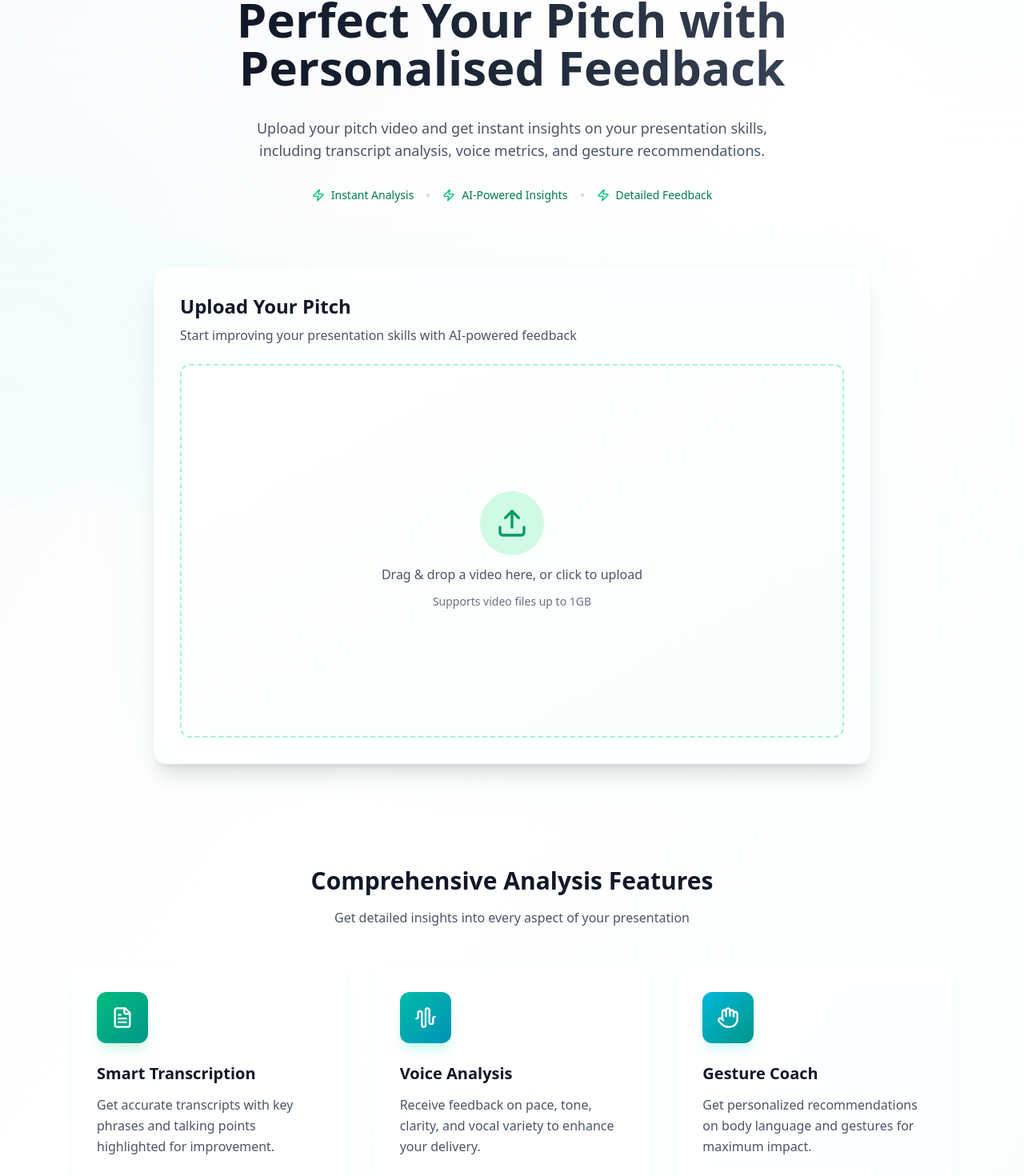
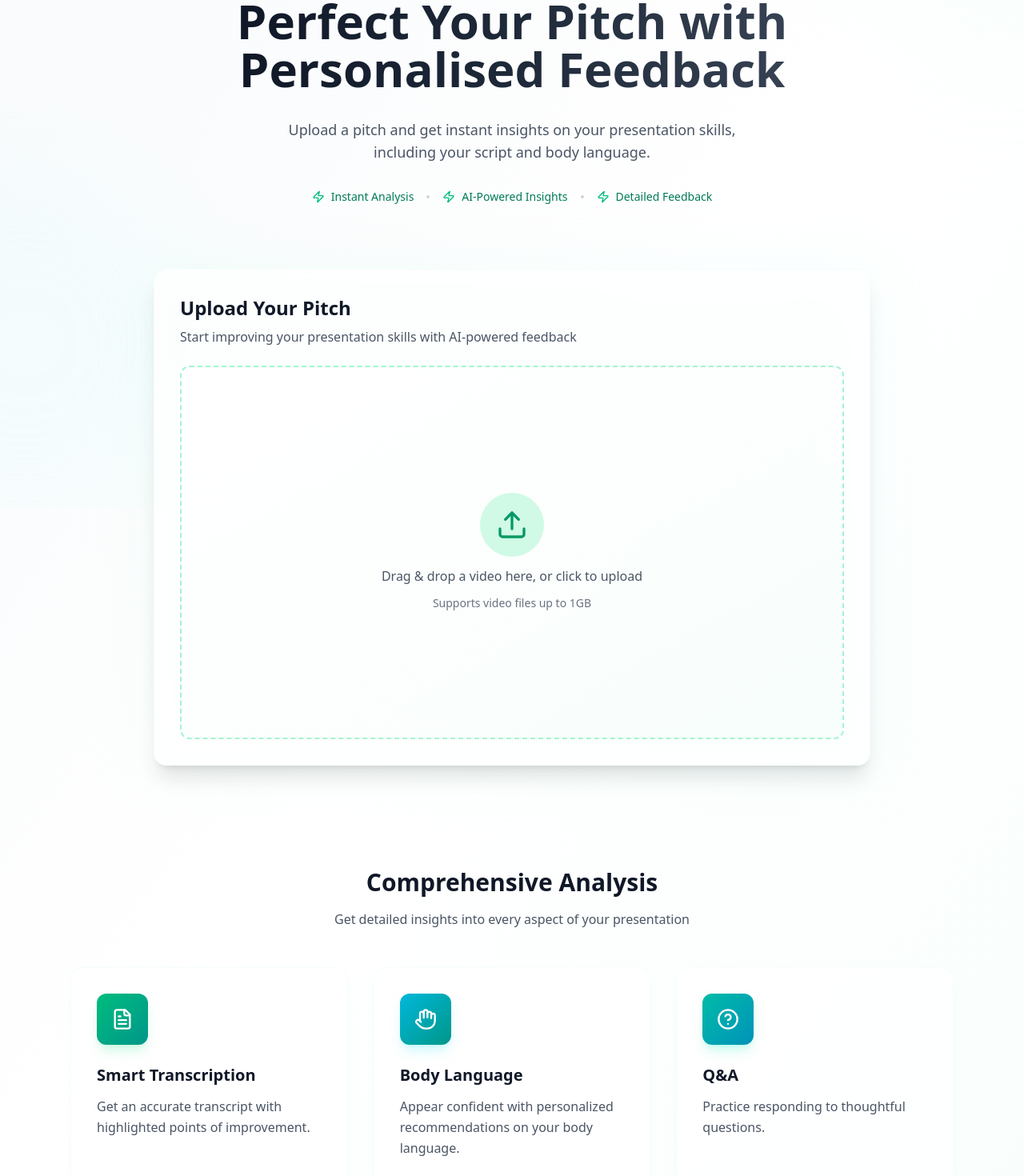
Before and after one commit to LMol-4/Team36HackIreland, a React (Vite) app in the folder frontend/: page / in a window 1280 px wide. Shown: the part 164-1634 px from the top of the page at 80% size. Built offline with nearby package versions, Linux system fonts and the light colour scheme.

Commit message:
Update homepage copy

```diff
--- a/frontend/src/pages/Home.jsx
+++ b/frontend/src/pages/Home.jsx
@@ -2,7 +2,7 @@ import { useState, useCallback } from "react";
 import { useDropzone } from "react-dropzone";
 import { motion } from "framer-motion";
 import { useNavigate } from "react-router-dom";
-import { Upload, FileText, AudioWaveform, Hand, Sparkles, PlayCircle, ChevronRight, Zap } from "lucide-react";
+import { Upload, FileText, HelpCircle, Hand, Sparkles, PlayCircle, Zap } from "lucide-react";
 
 const Home = () => {
   const [uploadedFile, setUploadedFile] = useState(null);
@@ -109,14 +109,13 @@ const Home = () => {
           animate="visible"
         >
           <motion.div
-            className="inline-flex items-center gap-2 bg-white/80 backdrop-blur-sm px-4 py-2 rounded-full border border-emerald-100 text-emerald-800 mb-6 hover:border-emerald-200 transition-colors"
+            className="inline-flex items-center gap-2 bg-white/80 backdrop-blur-sm px-4 py-2 rounded-full border-2 border-emerald-100 text-emerald-800 mb-6 hover:border-emerald-200 transition-colors"
             variants={itemVariants}
             whileHover={{ scale: 1.05 }}
             whileTap={{ scale: 0.95 }}
           >
             <Sparkles size={16} className="text-emerald-600" />
             <span className="text-sm font-medium">AI-Powered Pitch Analysis</span>
-            <ChevronRight size={16} className="text-emerald-600" />
           </motion.div>
 
           <div className="max-w-4xl">
@@ -132,8 +131,8 @@ const Home = () => {
               className="text-lg text-gray-600 max-w-2xl mx-auto mb-8"
               variants={itemVariants}
             >
-              Upload your pitch video and get instant insights on your presentation skills,
-              including transcript analysis, voice metrics, and gesture recommendations.
+              Upload a pitch and get instant insights on your presentation skills, <br />
+              including your script and body language.
             </motion.p>
             <motion.div
               className="flex items-center justify-center gap-4 text-sm"
@@ -259,7 +258,7 @@ const Home = () => {
             className="text-center mb-12"
             variants={itemVariants}
           >
-            <h2 className="text-3xl font-bold text-gray-900 mb-4">Comprehensive Analysis Features</h2>
+            <h2 className="text-3xl font-bold text-gray-900 mb-4">Comprehensive Analysis</h2>
             <p className="text-gray-600 max-w-2xl mx-auto">Get detailed insights into every aspect of your presentation</p>
           </motion.div>
 
@@ -268,24 +267,24 @@ const Home = () => {
               {
                 icon: FileText,
                 title: "Smart Transcription",
-                description: "Get accurate transcripts with key phrases and talking points highlighted for improvement.",
+                description: "Get an accurate transcript with highlighted points of improvement.",
                 gradient: "from-emerald-500 to-teal-600",
                 shadow: "shadow-emerald-200/50"
               },
               {
-                icon: AudioWaveform,
-                title: "Voice Analysis",
-                description: "Receive feedback on pace, tone, clarity, and vocal variety to enhance your delivery.",
+                icon: Hand,
+                title: "Body Language",
+                description: "Appear confident with personalized recommendations on your body language.",
+                gradient: "from-cyan-500 to-teal-600",
+                shadow: "shadow-cyan-200/50"
+              },
+              {
+                icon: HelpCircle,
+                title: "Q&A",
+                description: "Practice responding to thoughtful questions.",
                 gradient: "from-teal-500 to-cyan-600",
                 shadow: "shadow-teal-200/50"
               },
-              {
-                icon: Hand,
-                title: "Gesture Coach",
-                description: "Get personalized recommendations on body language and gestures for maximum impact.",
-                gradient: "from-cyan-500 to-teal-600",
-                shadow: "shadow-cyan-200/50"
-              }
             ].map((feature, index) => (
               <motion.div
                 key={feature.title}
```
